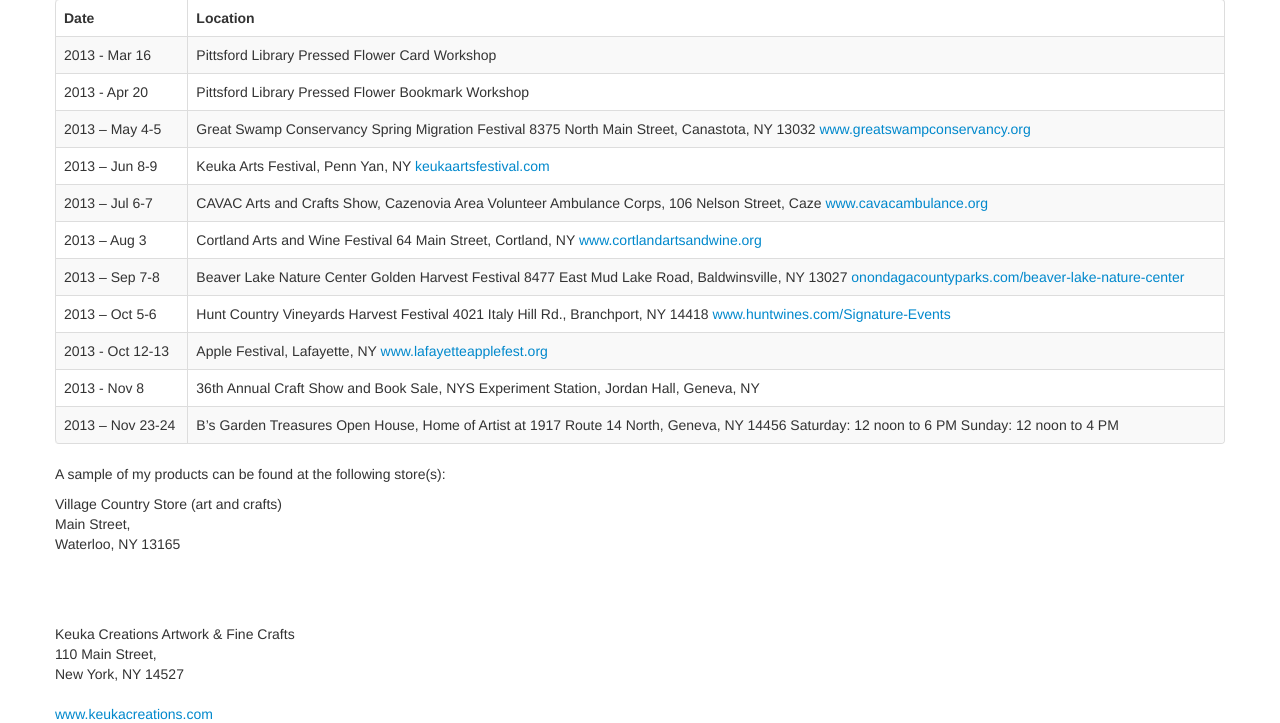
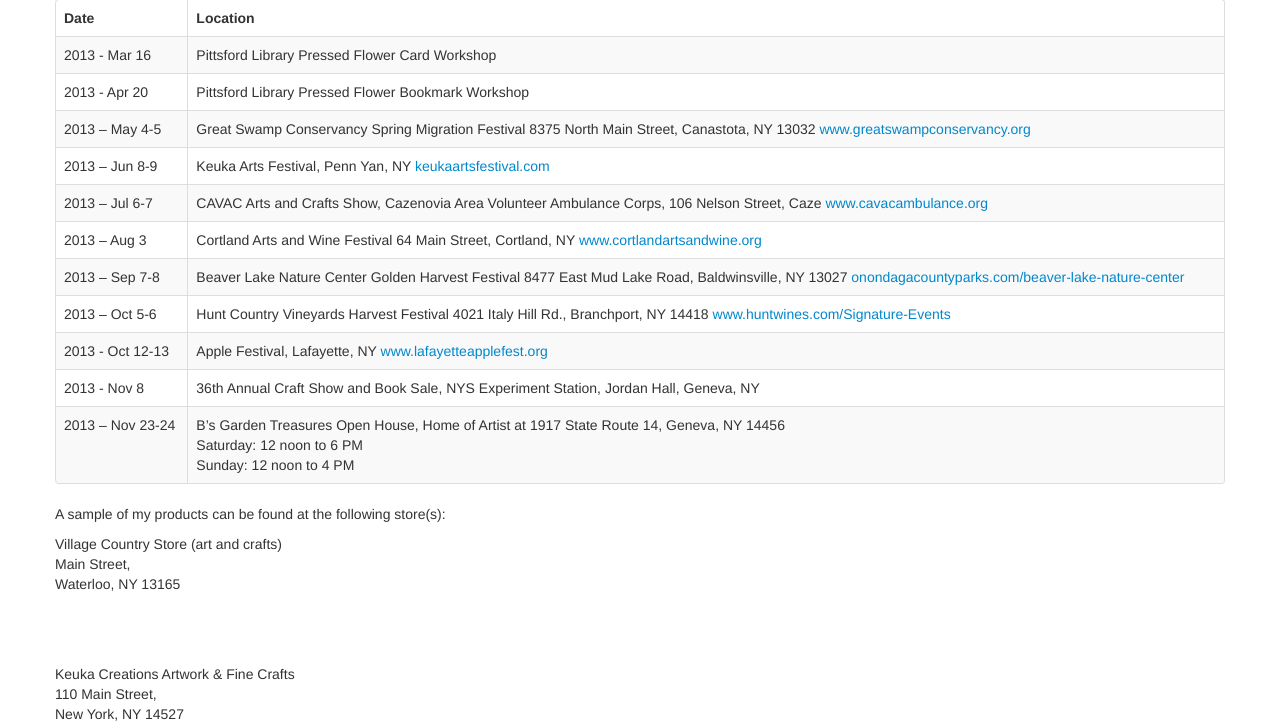
Before and after one commit to BGTreasures/BGTreasures, a Django app: template bgtreasures/bgtreasures/templates/shows.html in a window 1280 px wide. Shown: the part 294-1017 px from the top of the page. Run offline with Django 3.2, Linux system fonts and the light colour scheme; the template is opened without the code that fills it, so the values that code supplies are empty; some web fonts are replaced.

Commit message:
formatting fixes to shows page

```diff
--- a/bgtreasures/bgtreasures/templates/shows.html
+++ b/bgtreasures/bgtreasures/templates/shows.html
@@ -86,20 +86,19 @@
               </a>
             </td>
           </tr>
-
-
           <tr>
             <td>2013 - Nov 8</td>
             <td>36th Annual Craft Show and Book Sale, NYS Experiment Station, Jordan Hall, Geneva, NY
-
             </td>
           </tr>
-
+          <tr>
             <td>2013 – Nov 23-24</td>
-            <td>B’s Garden Treasures Open House,
-          Home of Artist at 1917 Route 14 North, Geneva, NY 14456
-          Saturday:  12 noon to 6 PM
-          Sunday:  12 noon to 4 PM</td>
+            <td>
+              B’s Garden Treasures Open House,
+              Home of Artist at 1917 State Route 14, Geneva, NY 14456<br>
+              Saturday:  12 noon to 6 PM<br>
+              Sunday:  12 noon to 4 PM
+            </td>
           </tr>
         </tbody>
       </table>
```
Lines whose indentation alone changed are shown as unchanged.
